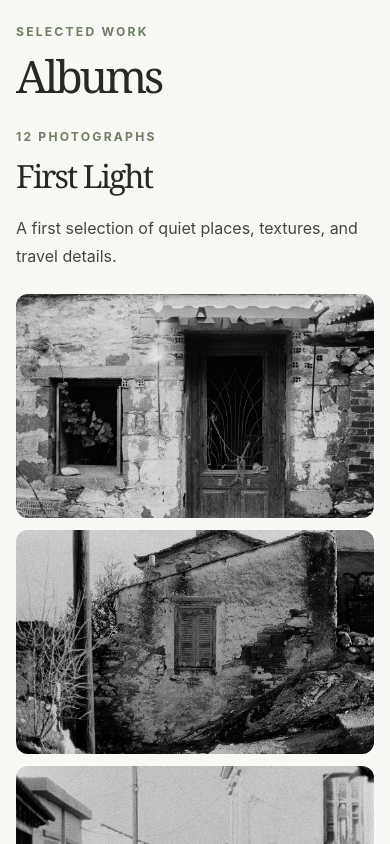
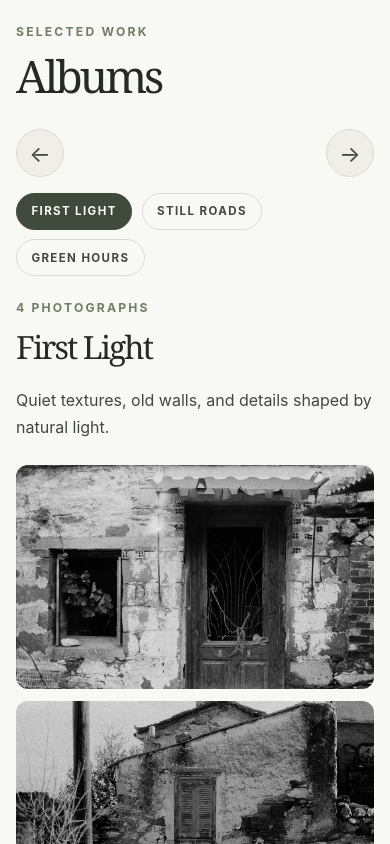
Before and after one commit to leftkal/alexandra-website, an Astro site: page / in a window 390 px wide. Shown: the part 1360-2204 px from the top of the page. Built offline with nearby package versions, Linux system fonts and the light colour scheme; Astro itself is replaced by a stand-in of ours.

Commit message:
Add album carousel controls

```diff
--- a/src/pages/index.astro
+++ b/src/pages/index.astro
@@ -5,17 +5,33 @@ const albums = [
   {
     title: 'First Light',
     slug: 'first-light',
-    description: 'A first selection of quiet places, textures, and travel details.',
+    description: 'Quiet textures, old walls, and details shaped by natural light.',
     folder: 'album1',
     photos: [
       '545231903_17957342184003956_1496422976014836905_n.jpg',
       '542865988_17957342607003956_4305994197225772454_n.jpg',
       '546523041_17957342757003956_2372337750703247383_n.jpg',
       '544123387_17957342838003956_7079444052374342043_n.jpg',
+    ],
+  },
+  {
+    title: 'Still Roads',
+    slug: 'still-roads',
+    description: 'A softer passage through places, pauses, and small discoveries.',
+    folder: 'album1',
+    photos: [
       '544823803_17957343063003956_3198052180525970656_n.jpg',
       '544844732_17957343321003956_6179681169613150223_n.jpg',
       '544145230_17957343375003956_5933756572986482124_n.jpg',
       '546571339_17957343453003956_6976260187363928964_n.jpg',
+    ],
+  },
+  {
+    title: 'Green Hours',
+    slug: 'green-hours',
+    description: "Nature-led frames with a calm palette and an explorer's rhythm.",
+    folder: 'album1',
+    photos: [
       '544995829_17957343621003956_1516659409349310951_n.jpg',
       '545351514_17957344248003956_4273194522779784991_n.jpg',
       '544089634_17957344473003956_5163365635602737228_n.jpg',
@@ -81,9 +97,29 @@ const asset = (path: string) => `${import.meta.env.BASE_URL.replace(/\/?$/, '/')
           <h2 id="work-title">Albums</h2>
         </div>
 
-        <div class="albums">
-          {albums.map((album) => (
-            <article class="album" id={album.slug}>
+        <div class="album-shell" data-album-carousel>
+          <div class="album-controls" aria-label="Album controls">
+            <button class="album-arrow" type="button" data-album-prev aria-label="Previous album">&larr;</button>
+            <div class="album-dots" role="tablist" aria-label="Choose album">
+              {albums.map((album, index) => (
+                <button
+                  class:list={['album-dot', index === 0 && 'active']}
+                  type="button"
+                  role="tab"
+                  aria-selected={index === 0 ? 'true' : 'false'}
+                  aria-controls={album.slug}
+                  data-album-dot={index}
+                >
+                  {album.title}
+                </button>
+              ))}
+            </div>
+            <button class="album-arrow" type="button" data-album-next aria-label="Next album">&rarr;</button>
+          </div>
+
+          <div class="albums" tabindex="0" aria-live="polite">
+            {albums.map((album, albumIndex) => (
+              <article class:list={['album', albumIndex === 0 && 'active']} id={album.slug} data-album-panel={albumIndex} aria-hidden={albumIndex === 0 ? 'false' : 'true'}>
               <div class="album-heading">
                 <div>
                   <p class="eyebrow">{album.photos.length} photographs</p>
@@ -104,8 +140,9 @@ const asset = (path: string) => `${import.meta.env.BASE_URL.replace(/\/?$/, '/')
                   </a>
                 ))}
               </div>
-            </article>
-          ))}
+              </article>
+            ))}
+          </div>
         </div>
       </section>
 
@@ -140,5 +177,55 @@ const asset = (path: string) => `${import.meta.env.BASE_URL.replace(/\/?$/, '/')
     <footer>
       <p>© {new Date().getFullYear()} Daleria Xplorelens</p>
     </footer>
+    <script>
+      const carousel = document.querySelector('[data-album-carousel]');
+
+      if (carousel) {
+        const panels = Array.from(carousel.querySelectorAll('[data-album-panel]'));
+        const dots = Array.from(carousel.querySelectorAll('[data-album-dot]'));
+        const previous = carousel.querySelector('[data-album-prev]');
+        const next = carousel.querySelector('[data-album-next]');
+        const swipeArea = carousel.querySelector('.albums');
+        let activeIndex = 0;
+        let touchStartX = 0;
+
+        const showAlbum = (index) => {
+          activeIndex = (index + panels.length) % panels.length;
+
+          panels.forEach((panel, panelIndex) => {
+            const isActive = panelIndex === activeIndex;
+            panel.classList.toggle('active', isActive);
+            panel.setAttribute('aria-hidden', isActive ? 'false' : 'true');
+          });
+
+          dots.forEach((dot, dotIndex) => {
+            const isActive = dotIndex === activeIndex;
+            dot.classList.toggle('active', isActive);
+            dot.setAttribute('aria-selected', isActive ? 'true' : 'false');
+          });
+        };
+
+        previous?.addEventListener('click', () => showAlbum(activeIndex - 1));
+        next?.addEventListener('click', () => showAlbum(activeIndex + 1));
+        dots.forEach((dot, index) => dot.addEventListener('click', () => showAlbum(index)));
+
+        swipeArea?.addEventListener('keydown', (event) => {
+          if (event.key === 'ArrowLeft') showAlbum(activeIndex - 1);
+          if (event.key === 'ArrowRight') showAlbum(activeIndex + 1);
+        });
+
+        swipeArea?.addEventListener('touchstart', (event) => {
+          touchStartX = event.touches[0]?.clientX ?? 0;
+        }, { passive: true });
+
+        swipeArea?.addEventListener('touchend', (event) => {
+          const touchEndX = event.changedTouches[0]?.clientX ?? touchStartX;
+          const distance = touchEndX - touchStartX;
+
+          if (Math.abs(distance) < 45) return;
+          showAlbum(distance > 0 ? activeIndex - 1 : activeIndex + 1);
+        });
+      }
+    </script>
   </body>
 </html>
--- a/src/styles/global.css
+++ b/src/styles/global.css
@@ -223,9 +223,79 @@ h3 {
   margin: 0;
 }
 
+.album-shell {
+  display: grid;
+  gap: clamp(1.5rem, 4vw, 3rem);
+}
+
+.album-controls {
+  align-items: center;
+  display: grid;
+  gap: 1rem;
+  grid-template-columns: auto minmax(0, 1fr) auto;
+}
+
+.album-arrow,
+.album-dot {
+  appearance: none;
+  border: 1px solid var(--color-light-gray);
+  color: var(--color-deep-green);
+  cursor: pointer;
+  font: inherit;
+  transition: background 180ms ease, border-color 180ms ease, color 180ms ease, transform 180ms ease;
+}
+
+.album-arrow {
+  align-items: center;
+  background: var(--color-off-white);
+  border-radius: 999px;
+  display: inline-flex;
+  font-size: 1.4rem;
+  height: 3rem;
+  justify-content: center;
+  width: 3rem;
+}
+
+.album-arrow:hover,
+.album-dot:hover,
+.album-dot.active {
+  background: var(--color-deep-green);
+  border-color: var(--color-deep-green);
+  color: var(--color-white);
+}
+
+.album-arrow:hover {
+  transform: translateY(-2px);
+}
+
+.album-dots {
+  display: flex;
+  flex-wrap: wrap;
+  gap: 0.6rem;
+  justify-content: center;
+}
+
+.album-dot {
+  background: transparent;
+  border-radius: 999px;
+  font-size: 0.72rem;
+  font-weight: 700;
+  letter-spacing: 0.12em;
+  padding: 0.65rem 0.9rem;
+  text-transform: uppercase;
+}
+
 .albums {
-  display: grid;
-  gap: clamp(3rem, 7vw, 6rem);
+  outline: none;
+  touch-action: pan-y;
+}
+
+.album {
+  display: none;
+}
+
+.album.active {
+  display: block;
 }
 
 .album-heading {
@@ -340,6 +410,20 @@ footer p {
 }
 
 @media (max-width: 860px) {
+  .album-controls {
+    grid-template-columns: auto auto;
+  }
+
+  .album-dots {
+    grid-column: 1 / -1;
+    grid-row: 2;
+    justify-content: flex-start;
+  }
+
+  .album-arrow:last-child {
+    justify-self: end;
+  }
+
   .album-heading {
     align-items: start;
     grid-template-columns: 1fr;
```
